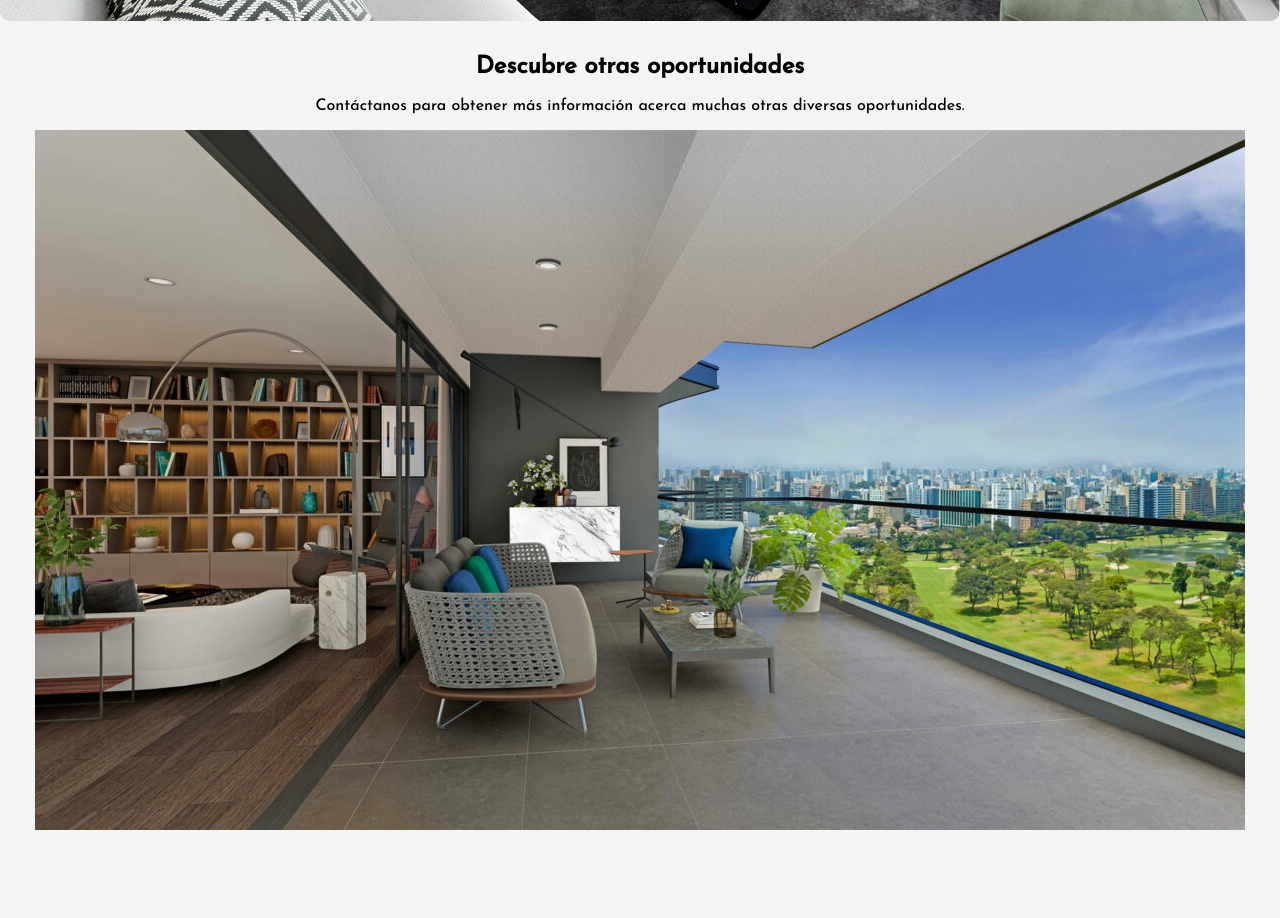
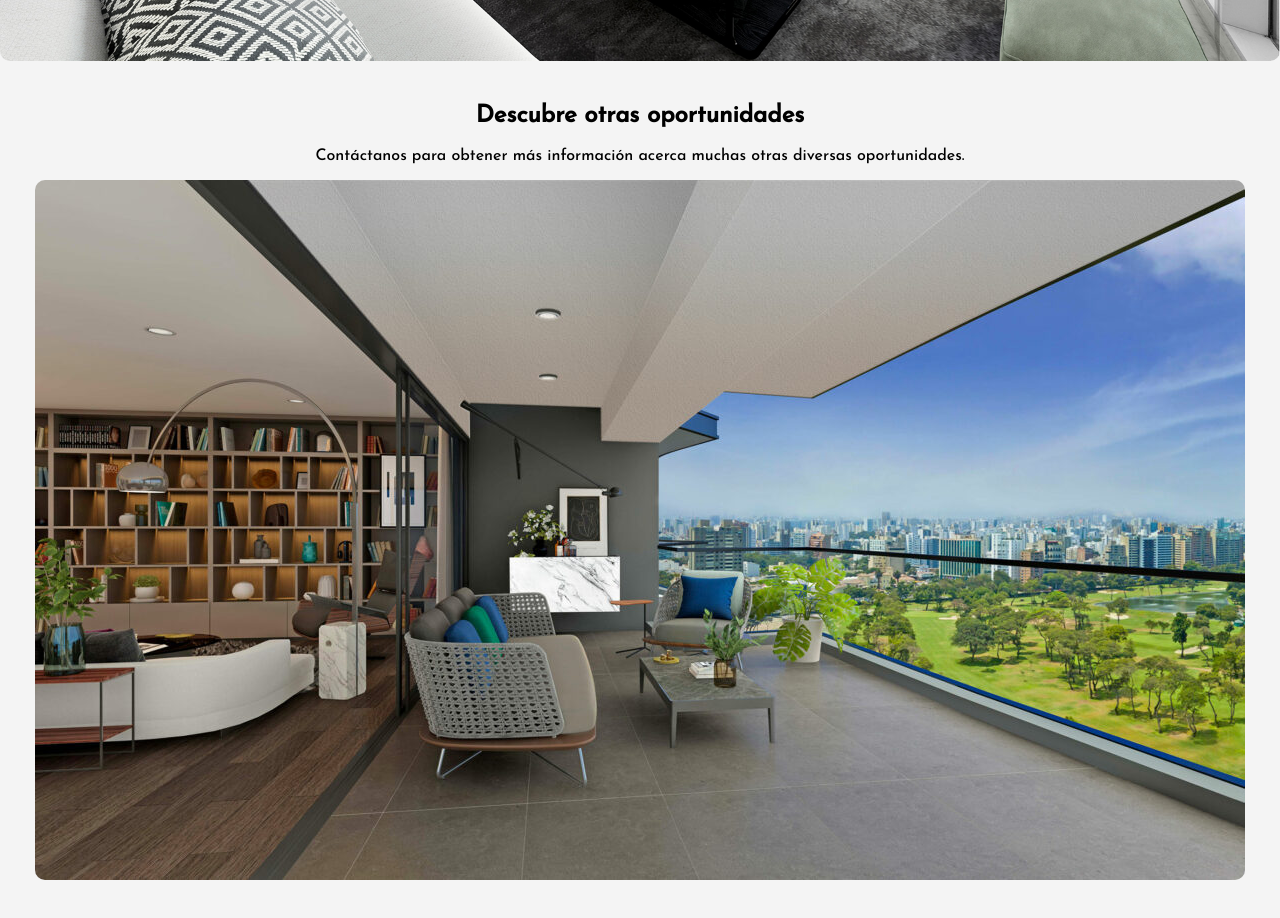
Before and after one commit to Leandro-Rodriguez/Proyecto-Desarrolo-Web, a website: page index.html in a window 1280 px wide. Shown: the part 2180-3098 px from the top of the page. Before the commit the page ends 3064 px from the top, so only its background shows below. Drawn offline with Linux system fonts and the light colour scheme.

Commit message:
Cambios CSS

```diff
--- a/css/EstiloPropiedadesLR.css
+++ b/css/EstiloPropiedadesLR.css
@@ -5,14 +5,18 @@ html, body {
     box-sizing: border-box;
     background-color: #f4f4f4;
     overflow-x: hidden;
+    display: flex;
+    flex-direction: column;
 }
 
 /*
 @media only screen and (max-width: 480px) {
-    background-color: green;
-    overflow-x: hidden;
-    }
-*/
+    body, header, nav {
+            display: flex;
+            flex-direction: column;
+            overflow-x: hidden;
+        }
+}*/
 
 .progress-bar {
     position: fixed;
@@ -222,7 +226,7 @@ footer p {
     text-align: center;
 }
 
-.info img {
+.info img, .info2 img {
     max-width: 100%;
     border-radius: 10px;
     margin-bottom: 10px;
```
